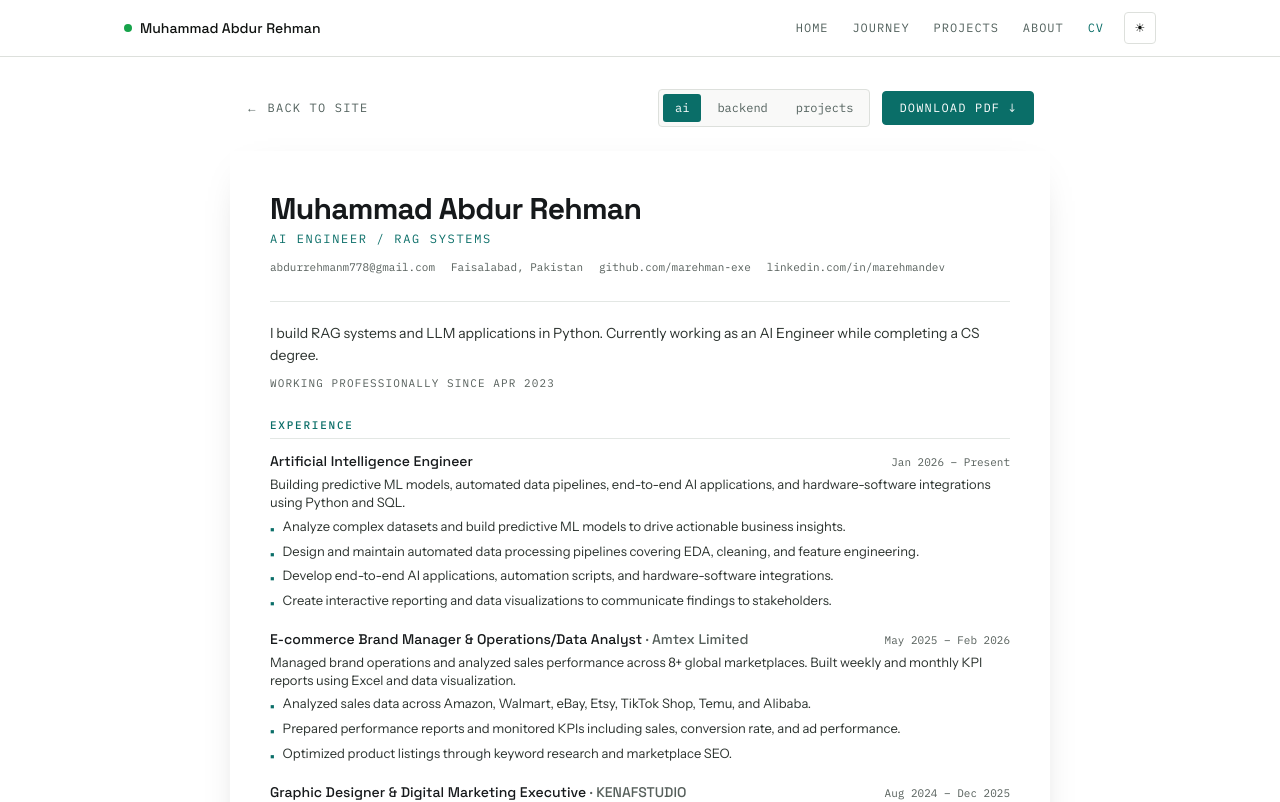
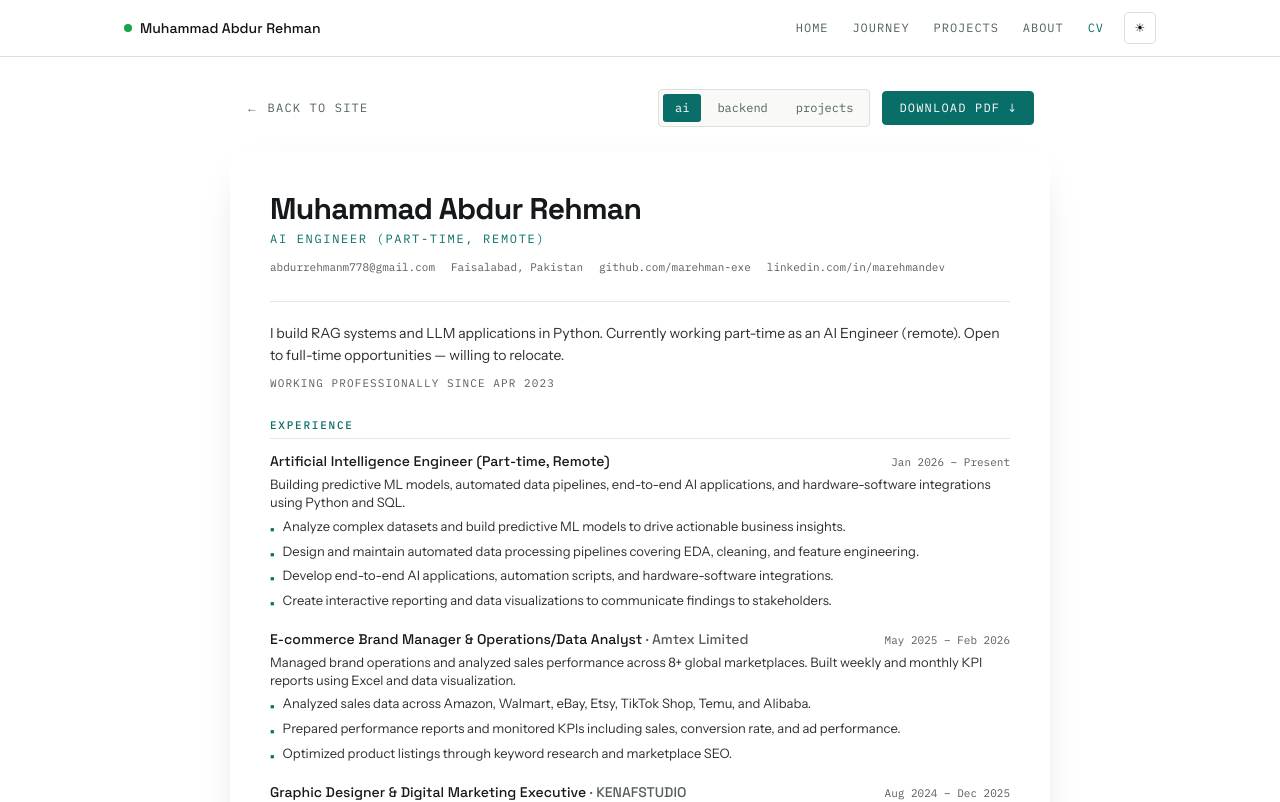
Before and after one commit to marehman-exe/marehman, a Next.js app: page /cv in a window 1280 px wide. Shown: the top 802 px of the page. Built offline with nearby package versions, Linux system fonts and the light colour scheme.

Commit message:
fix: AI Engineer role to part-time remote; add willing to relocate

```diff
--- a/src/app/cv/CvClient.tsx
+++ b/src/app/cv/CvClient.tsx
@@ -18,7 +18,7 @@ function dateRange(start: string, end?: string) {
 }
 
 const ROLE_LABELS: Record<RoleKey, string> = {
-  ai: "AI Engineer / RAG Systems",
+  ai: "AI Engineer (Part-time, Remote)",
   backend: "Python Backend Developer",
   projects: "Project Portfolio",
 };
--- a/src/data/journey.ts
+++ b/src/data/journey.ts
@@ -60,7 +60,7 @@ export const journey: JourneyNode[] = [
     start: "2026-01",
     title: "Artificial Intelligence Engineer",
     location: "Faisalabad, Pakistan",
-    summary: "Working as an AI Engineer — building predictive ML models, automated data pipelines, end-to-end AI applications, and hardware-software integrations using Python and SQL.",
+    summary: "Working part-time as an AI Engineer (remote) — building predictive ML models, automated data pipelines, end-to-end AI applications, and hardware-software integrations using Python and SQL.",
     stack: ["Python", "SQL", "Scikit-learn", "Pandas", "NumPy", "Raspberry Pi"],
     detail: [
       "Analyze complex datasets and build predictive ML models to drive actionable business insights.",
--- a/src/data/profile.ts
+++ b/src/data/profile.ts
@@ -15,14 +15,14 @@ export const profile = {
     email: "abdurrehmanm778@gmail.com",
   },
   summaryByRole: {
-    ai: "I build RAG systems and LLM applications in Python. Currently working as an AI Engineer while completing a CS degree.",
+    ai: "I build RAG systems and LLM applications in Python. Currently working part-time as an AI Engineer (remote). Open to full-time opportunities — willing to relocate.",
     backend: "Python developer comfortable with FastAPI, SQL, and data pipelines. I learn by building and testing real projects.",
     projects: "ML models, RAG systems, and AI agents — built as real projects, not tutorials. Each one is on GitHub.",
   },
   tagline: "I build AI applications that turn data into useful answers.",
   taglines: [
     "I build AI applications that turn data into useful answers.",
-    "CS graduate. Working full-time as an AI Engineer.",
+    "CS graduate. Working part-time as an AI Engineer — remote.",
     "RAG systems, LLM agents, and ML models — built and on GitHub.",
     "From e-commerce analytics to AI engineering.",
     "LexBase: multi-tenant RAG for law firms. In progress.",
@@ -31,7 +31,7 @@ export const profile = {
     "Hybrid search: vector + BM25 + RRF. Local embeddings. No OpenAI cost.",
   ],
   bio: [
-    "I'm a Computer Science graduate working full-time as an AI Engineer in Faisalabad. My work involves building predictive ML models, data pipelines, and AI applications using Python.",
+    "I'm a Computer Science graduate working part-time as an AI Engineer (remote) in Faisalabad. My work involves building predictive ML models, data pipelines, and AI applications using Python.",
     "Most of my recent projects are in RAG and LLM applications. LexBase is the main one — a multi-tenant RAG system for law firms with hybrid search and local embeddings. SightShield is my final year project: an assistive navigation belt for visually impaired users running on Raspberry Pi.",
     "I also completed LangChain Academy, where I built three agent projects: a conversational chef agent, a multi-agent wedding planner using MCP, and a production email agent with human-in-the-loop approval.",
     "Before AI engineering I worked in e-commerce operations and digital marketing, which is where I first got serious about data analysis and reporting.",
@@ -42,7 +42,7 @@ export const profile = {
     "Know why a step fails, not just that it does.",
     "Write down the decisions you made and why.",
   ],
-  availability: "Currently working as an AI Engineer. Open to AI and Python development roles.",
+  availability: "Currently working part-time as an AI Engineer (remote). Open to full-time AI and Python development roles — willing to relocate for the right opportunity.",
   startedProfessionally: "Apr 2023",
 } as const;
 
--- a/src/data/skills.ts
+++ b/src/data/skills.ts
@@ -122,7 +122,7 @@ export const experience = [
   {
     id: "ai-engineer",
     kind: "role" as const,
-    title: "Artificial Intelligence Engineer",
+    title: "Artificial Intelligence Engineer (Part-time, Remote)",
     org: undefined as string | undefined,
     start: "2026-01",
     summary:
```
